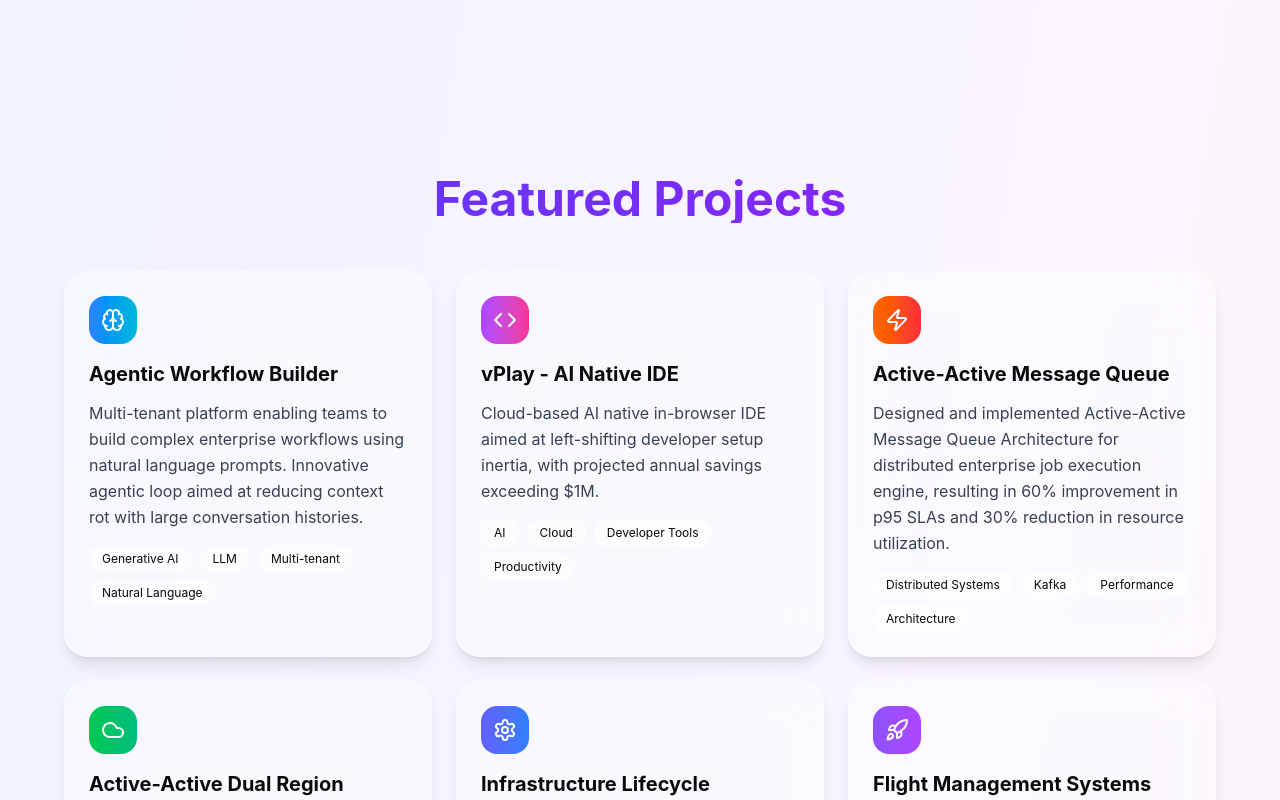
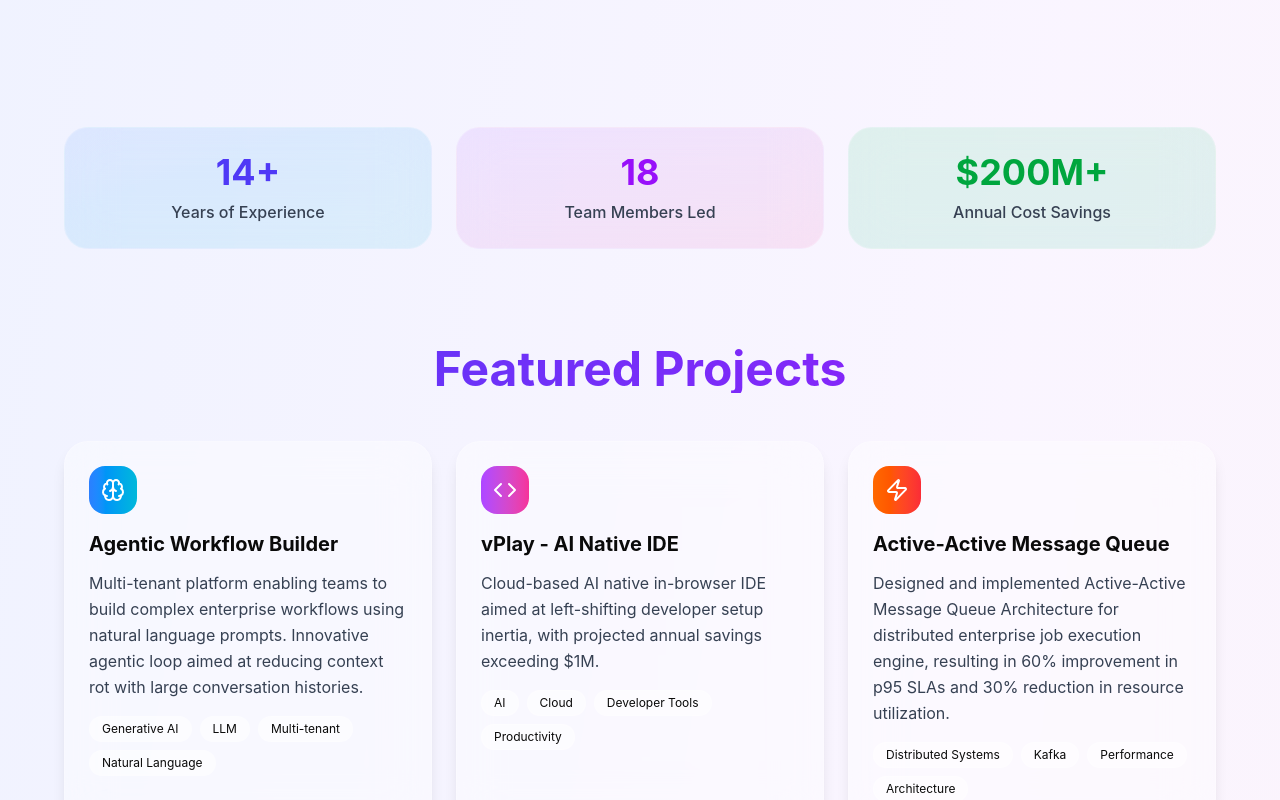
Before and after one commit to sinjar666/my-portfolio, a React (Vite) app: page / in a window 1280 px wide. Shown: the part 1360-2160 px from the top of the page. Built offline with nearby package versions, Linux system fonts and the light colour scheme.

Commit message:
feat: add AdditionalHighlights component and integrate it into Portfolio

```diff
--- a/src/app/components/Portfolio.tsx
+++ b/src/app/components/Portfolio.tsx
@@ -3,12 +3,14 @@ import { About } from "./sections/About";
 import { Experience } from "./sections/Experience";
 import { Projects } from "./sections/Projects";
 import { Skills } from "./sections/Skills";
+import { SkillHighlights } from "./sections/AdditionalHighlights";
 import { Contact } from "./sections/Contact";
 import { Navigation } from "./Navigation";
 import { useEffect, useState } from "react";
 import { motion } from "motion/react";
 import { AboutDetails } from "./sections/AboutDetails";
 import { useIsMobile } from "./ui/use-mobile";
+import { AdditionalHighlights } from "./sections/AdditionalHighlights";
 
 export function Portfolio() {
   const isMobile = useIsMobile();
@@ -81,6 +83,7 @@ export function Portfolio() {
       <main className="relative">
         <Hero isMobile={isMobile} />
         <About isMobile={isMobile} />
+        <AdditionalHighlights isMobile={isMobile} />
         <Projects isMobile={isMobile} />
         <Experience isMobile={isMobile} />
         <AboutDetails isMobile={isMobile} />
--- /dev/null
+++ b/src/app/components/sections/AdditionalHighlights.tsx
@@ -0,0 +1,48 @@
+import { motion } from "motion/react";
+
+interface AdditionalHighlightsProps {
+  isMobile?: boolean;
+}
+
+export function AdditionalHighlights({ isMobile }: AdditionalHighlightsProps) {
+  return (
+    <section className="relative px-6">
+      <div className="max-w-6xl mx-auto">
+        <div className="mt-12 grid md:grid-cols-3 gap-6">
+          <motion.div
+            initial={isMobile ? undefined : { opacity: 0, y: 20 }}
+            whileInView={isMobile ? undefined : { opacity: 1, y: 0 }}
+            viewport={{ once: true }}
+            transition={isMobile ? undefined : { duration: 0.6, delay: 0.1 }}
+            className="p-6 rounded-3xl bg-gradient-to-br from-blue-500/10 to-cyan-500/10 dark:from-blue-500/5 dark:to-cyan-500/5 md:backdrop-blur-xl border border-white/20 dark:border-gray-800/50 text-center"
+          >
+            <div className="text-4xl font-bold text-indigo-600 dark:text-indigo-400 mb-2">14+</div>
+            <p className="text-gray-700 dark:text-gray-300 font-medium">Years of Experience</p>
+          </motion.div>
+
+          <motion.div
+            initial={isMobile ? undefined : { opacity: 0, y: 20 }}
+            whileInView={isMobile ? undefined : { opacity: 1, y: 0 }}
+            viewport={{ once: true }}
+            transition={isMobile ? undefined : { duration: 0.6, delay: 0.2 }}
+            className="p-6 rounded-3xl bg-gradient-to-br from-purple-500/10 to-pink-500/10 dark:from-purple-500/5 dark:to-pink-500/5 md:backdrop-blur-xl border border-white/20 dark:border-gray-800/50 text-center"
+          >
+            <div className="text-4xl font-bold text-purple-600 dark:text-purple-400 mb-2">18</div>
+            <p className="text-gray-700 dark:text-gray-300 font-medium">Team Members Led</p>
+          </motion.div>
+
+          <motion.div
+            initial={isMobile ? undefined : { opacity: 0, y: 20 }}
+            whileInView={isMobile ? undefined : { opacity: 1, y: 0 }}
+            viewport={{ once: true }}
+            transition={isMobile ? undefined : { duration: 0.6, delay: 0.3 }}
+            className="p-6 rounded-3xl bg-gradient-to-br from-green-500/10 to-emerald-500/10 dark:from-green-500/5 dark:to-emerald-500/5 md:backdrop-blur-xl border border-white/20 dark:border-gray-800/50 text-center"
+          >
+            <div className="text-4xl font-bold text-green-600 dark:text-green-400 mb-2">$200M+</div>
+            <p className="text-gray-700 dark:text-gray-300 font-medium">Annual Cost Savings</p>
+          </motion.div>
+        </div>
+      </div>
+    </section>
+  );
+}
--- a/src/app/components/sections/Skills.tsx
+++ b/src/app/components/sections/Skills.tsx
@@ -170,42 +170,6 @@ export function Skills({ isMobile }: SkillsProps) {
               </motion.div>
             ))}
           </div>
-
-          {/* Additional Highlights */}
-          <div className="mt-12 grid md:grid-cols-3 gap-6">
-            <motion.div
-              initial={isMobile ? undefined : { opacity: 0, y: 20 }}
-              whileInView={isMobile ? undefined : { opacity: 1, y: 0 }}
-              viewport={{ once: true }}
-              transition={isMobile ? undefined : { duration: 0.6, delay: 0.1 }}
-              className="p-6 rounded-3xl bg-gradient-to-br from-blue-500/10 to-cyan-500/10 dark:from-blue-500/5 dark:to-cyan-500/5 md:backdrop-blur-xl border border-white/20 dark:border-gray-800/50 text-center"
-            >
-              <div className="text-4xl font-bold text-indigo-600 dark:text-indigo-400 mb-2">14+</div>
-              <p className="text-gray-700 dark:text-gray-300 font-medium">Years of Experience</p>
-            </motion.div>
-
-            <motion.div
-              initial={isMobile ? undefined : { opacity: 0, y: 20 }}
-              whileInView={isMobile ? undefined : { opacity: 1, y: 0 }}
-              viewport={{ once: true }}
-              transition={isMobile ? undefined : { duration: 0.6, delay: 0.2 }}
-              className="p-6 rounded-3xl bg-gradient-to-br from-purple-500/10 to-pink-500/10 dark:from-purple-500/5 dark:to-pink-500/5 md:backdrop-blur-xl border border-white/20 dark:border-gray-800/50 text-center"
-            >
-              <div className="text-4xl font-bold text-purple-600 dark:text-purple-400 mb-2">18</div>
-              <p className="text-gray-700 dark:text-gray-300 font-medium">Team Members Led</p>
-            </motion.div>
-
-            <motion.div
-              initial={isMobile ? undefined : { opacity: 0, y: 20 }}
-              whileInView={isMobile ? undefined : { opacity: 1, y: 0 }}
-              viewport={{ once: true }}
-              transition={isMobile ? undefined : { duration: 0.6, delay: 0.3 }}
-              className="p-6 rounded-3xl bg-gradient-to-br from-green-500/10 to-emerald-500/10 dark:from-green-500/5 dark:to-emerald-500/5 md:backdrop-blur-xl border border-white/20 dark:border-gray-800/50 text-center"
-            >
-              <div className="text-4xl font-bold text-green-600 dark:text-green-400 mb-2">$200M+</div>
-              <p className="text-gray-700 dark:text-gray-300 font-medium">Annual Cost Savings</p>
-            </motion.div>
-          </div>
         </motion.div>
       </div>
     </section>
```
